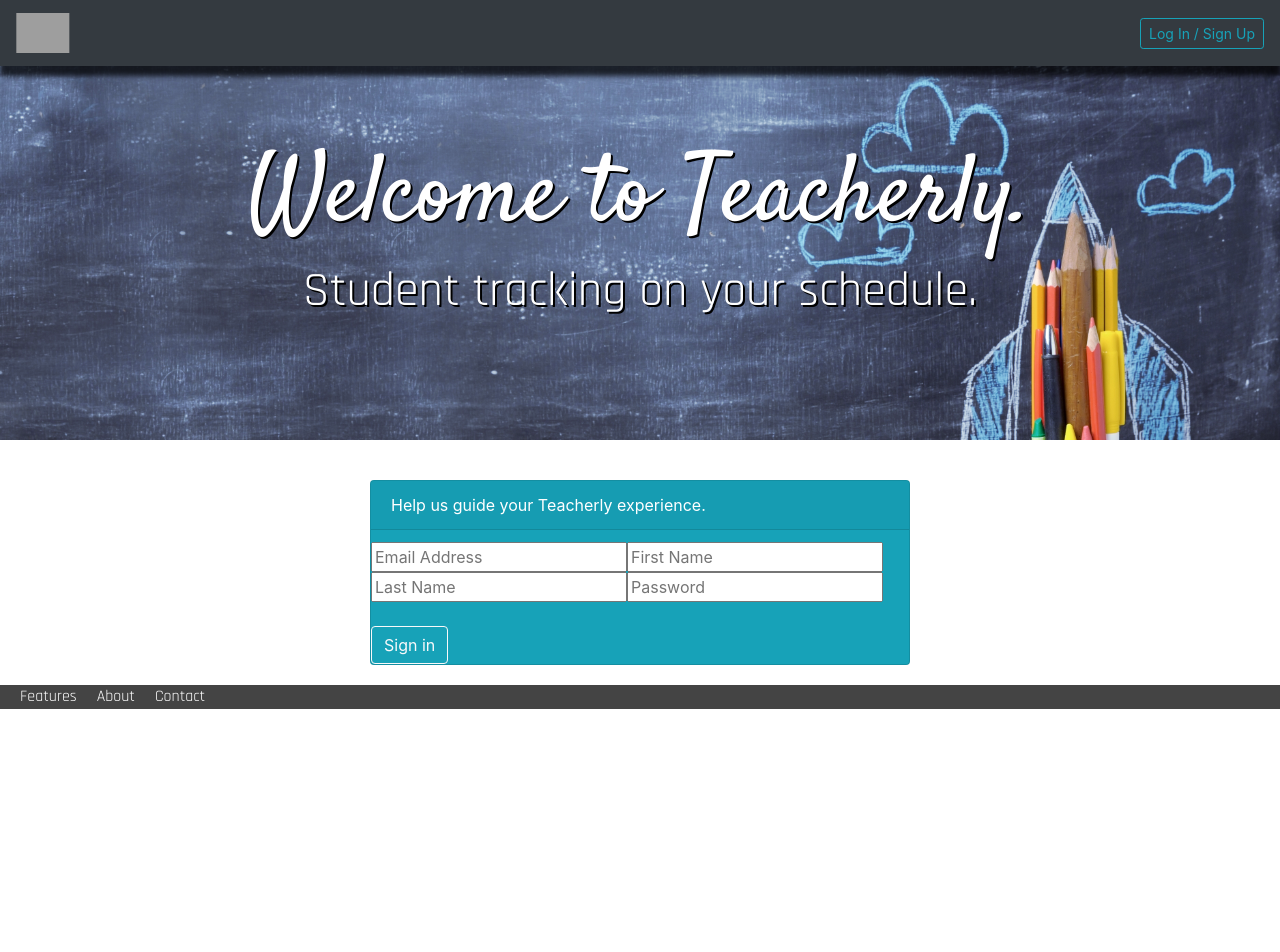
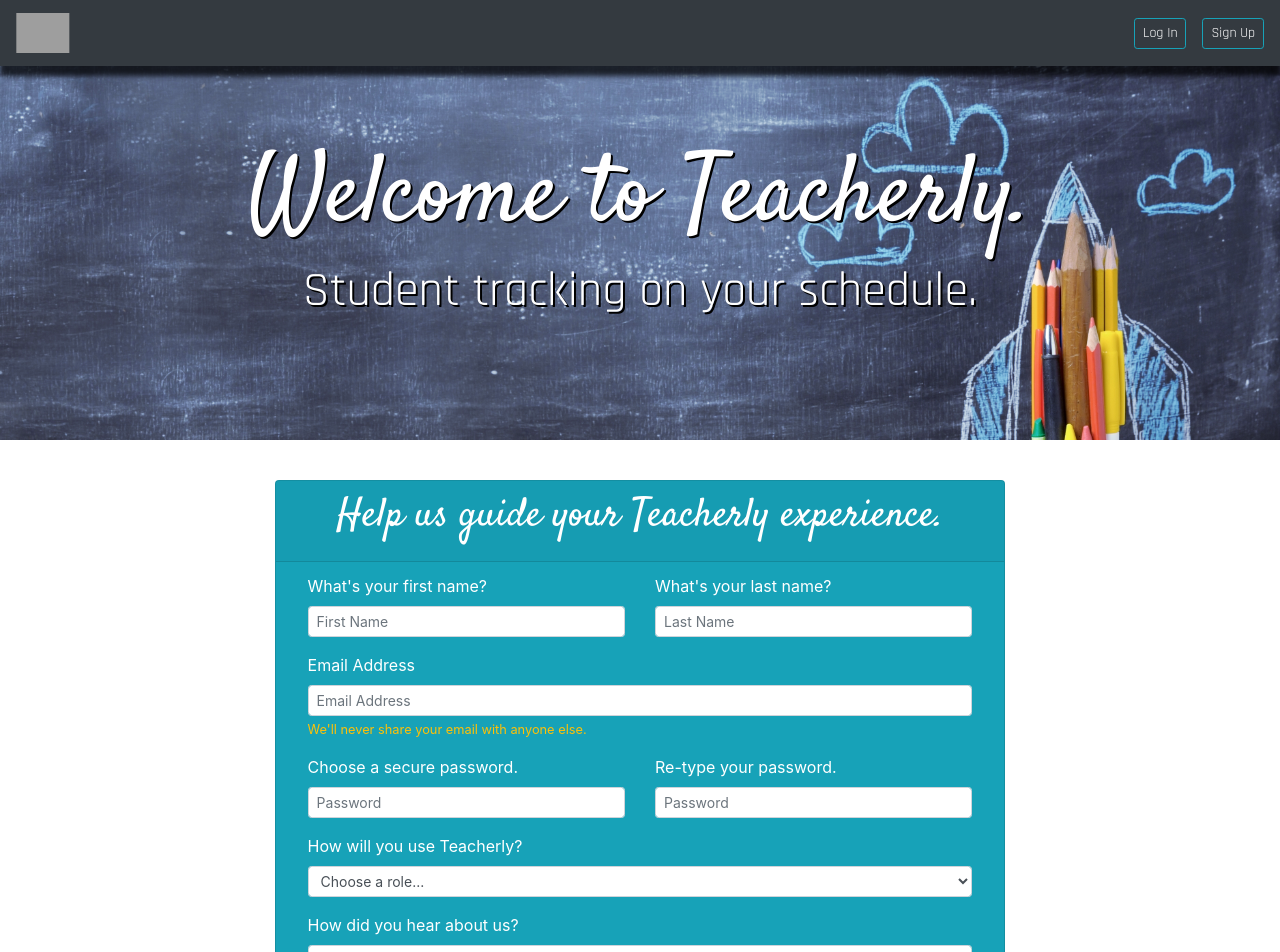
Before and after one commit to patrickeast/teacherly, a React (Create React App) app in the folder client/: page /signup in a window 1280 px wide. Shown: the top 952 px of the page. Before the commit the page ends 800 px from the top, so only its background shows below. Built offline with nearby package versions, Linux system fonts and the light colour scheme; grey boxes are pictures that could not be loaded.

Commit message:
Sign in & Sign up pages all formatted and routing.

```diff
--- a/client/src/components/Nav/Nav.js
+++ b/client/src/components/Nav/Nav.js
@@ -7,8 +7,10 @@ const Nav = props => (
     <a className="navbar-brand" href="/">
       <img src={logo} className="App-logo" alt="logo" />
     </a>
-
-    <button className="ml-auto btn btn-sm btn-outline-info mt-2 mt-md-0 my-2 my-sm-0" type="submit" href="/">Log In / Sign Up</button>
+    <div className="ml-auto mt-2 mt-md-0 my-2 my-sm-0">
+      <a className="btn btn-sm btn-outline-info text-white" href="/login" role="button">Log In</a>
+      <a className="btn btn-sm btn-outline-info ml-3 text-white" href="/signup" role="button">Sign Up</a>
+    </div>
   </nav>
 );
 
--- a/client/src/pages/Features/Features.js
+++ b/client/src/pages/Features/Features.js
@@ -5,7 +5,7 @@ import TechImg from '../../images/Tech.png';
 import TrelloImg from '../../images/Trello.png';
 import HomeImg from '../../images/Home.jpeg';
 
-class Features extends Component {
+export default class Features extends Component {
     render() {
         return (
             <div>
@@ -56,7 +56,7 @@ class Features extends Component {
                                         <li>NightmareJS for testing (If I have time)</li>
                                         <li>More to come...</li>
                                     </ul>
-                                    <a href="https://github.com/patrickeast/teacherly" target="_blank" className="btn btn-outline-info">View the GitHub Repo.</a>
+                                    <a href="https://github.com/patrickeast/teacherly" target="_blank" rel="noopener noreferrer" className="btn btn-outline-info">View the GitHub Repo.</a>
                                 </div>
                             </div>
                         </div>
@@ -66,7 +66,7 @@ class Features extends Component {
                                 <div className="card-body">
                                     <h5 className="card-title">Wire Frames</h5>
                                     <p className="card-text">I uploaded my wire frames to Dropbox. I have detailed drawings of the two main pages, with comments on each image to discuss individual features.</p>
-                                    <a href="https://www.dropbox.com/sh/owk4qfnq9a48649/AAC8AN3Paw214CH2m2cUsP9Za?dl=0" target="_blank" className="btn btn-outline-info">View Wire Frames</a>
+                                    <a href="https://www.dropbox.com/sh/owk4qfnq9a48649/AAC8AN3Paw214CH2m2cUsP9Za?dl=0" target="_blank" rel="noopener noreferrer" className="btn btn-outline-info">View Wire Frames</a>
                                 </div>
                             </div>
                         </div>
@@ -76,7 +76,7 @@ class Features extends Component {
                                 <div className="card-body">
                                     <h5 className="card-title">Trello Board</h5>
                                     <p className="card-text">Trello will be vital in keeping up-to-date with my tasks. I'm attempting to complete a lot here, even by only doing the Teacher "tier" of the product.</p>
-                                    <a href="https://trello.com/b/RCKKnpBB/teacherly" target="_blank" className="btn btn-outline-info">View Trello Board</a>
+                                    <a href="https://trello.com/b/RCKKnpBB/teacherly" target="_blank" rel="noopener noreferrer" className="btn btn-outline-info">View Trello Board</a>
                                 </div>
                             </div>
                         </div>
@@ -87,5 +87,3 @@ class Features extends Component {
         );
     }
 }
-
-export default Features;
--- a/client/src/pages/Home/Home.js
+++ b/client/src/pages/Home/Home.js
@@ -5,7 +5,7 @@ import TeacherImg from '../../images/teacher.png';
 import PrincipalImg from '../../images/principal.png';
 import ParentsImg from '../../images/Parents.png';
 
-class Home extends Component {
+export default class Home extends Component {
     render() {
         return (
             <div>
@@ -48,5 +48,3 @@ class Home extends Component {
         );
     }
 }
-
-export default Home;
--- a/client/src/pages/Login/Login.js
+++ b/client/src/pages/Login/Login.js
@@ -16,7 +16,7 @@ export default class Login extends Component {
                                 <div className="card-title">
                                 </div>
                                 <div className="card-text">
-                                    <form id="signin" name="signin" method="post" action="signin">
+                                    <form id="signin" name="signin" method="post" action="/signin">
                                         <div className="row justify-content-around">
                                             <div className="col-11">
                                                 <div className="form-group">
--- a/client/src/pages/Signup/Signup.js
+++ b/client/src/pages/Signup/Signup.js
@@ -8,30 +8,78 @@ export default class Signup extends Component {
                 <Header />
                 <div className="container">
                     <div className="row justify-content-around">
-                        <div className="col-sm-10 col-md-6">
-                            <div className="card bg-info text-white">
-                                <div className="card-header">
-                                    Help us guide your Teacherly experience.
+                        <div className="col-sm-10 col-md-8">
+                            <div className="card bg-info text-white mb-3">
+                                <div className="card-header text-center">
+                                    <h1>Help us guide your Teacherly experience.</h1>
                                 </div>
                                 <div className="card-title">
                                 </div>
                                 <div className="card-text">
-                                    <form id="signin" name="signin" method="post" action="signin">
-                                        <div class="input-field">
-                                            <input name="email" placeholder="Email Address" type="text" class="text validate homeText" />
-                                            <input name="firstname" placeholder="First Name" type="text" class="validate homeText" />
-                                            <input name="lastname" placeholder="Last Name" type="text" class="validate homeText" />
-                                            <input name="password" placeholder="Password" type="password" class="validate homeText" />
+                                    <form id="singup" name="signup" method="post" action="/signup">
+                                        <div className="row justify-content-around">
+                                            <div className="col-11">
+                                                <div className="row">
+                                                    <div className="col">
+                                                        <div className="form-group">
+                                                            <label for="name">What's your first name?</label>
+                                                            <input name="firstname" placeholder="First Name" type="text" className="form-control form-control-sm" />
+                                                        </div>
+                                                    </div>
+                                                    <div className="col">
+                                                        <div className="form-group">
+                                                            <label for="name">What's your last name?</label>
+                                                            <input name="lastname" placeholder="Last Name" type="text" className="form-control form-control-sm" />
+                                                        </div>
+                                                    </div>
+                                                </div>
+                                                <div className="form-group">
+                                                    <label for="email">Email Address</label>
+                                                    <input className="form-control form-control-sm" aria-describedby="emailHelp" name="email" placeholder="Email Address" type="text" />
+                                                    <small id="emailHelp" className="form-text text-warning">We'll never share your email with anyone else.</small>
+                                                </div>
+                                                <div className="row">
+                                                    <div className="col">
+                                                        <div className="form-group">
+                                                            <label for="password">Choose a secure password.</label>
+                                                            <input name="password" placeholder="Password" type="password" className="form-control form-control-sm" />
+                                                        </div>
+                                                    </div>
+                                                    <div className="col">
+                                                        <div className="form-group">
+                                                            <label for="password">Re-type your password.</label>
+                                                            <input name="password" placeholder="Password" type="password" className="form-control form-control-sm" />
+                                                        </div>
+                                                    </div>
+                                                </div>
+                                                <div className="form-group">
+                                                    <label for="organization">How will you use Teacherly?</label>
+                                                    <select className="form-control form-control-sm" aria-describedby="role" name="role" placeholder="Choose a role" type="text">
+                                                        <option>Choose a role...</option>
+                                                        <option>Teacher</option>
+                                                        <option className="disabled">Parent/Guardian of a student</option>
+                                                        <option className="disabled">Administrator</option>
+                                                    </select>
+                                                </div>
+                                                <div className="form-group">
+                                                    <label for="organization">How did you hear about us?</label>
+                                                    <select className="form-control form-control-sm" aria-describedby="role" name="role" placeholder="Choose a role" type="text">
+                                                        <option>Options...</option>
+                                                        <option>DU's Full Stack Web Development Certification Bootcamp</option>
+                                                        <option className="disabled">Teacher or School</option>
+                                                        <option className="disabled">Google Search</option>
+                                                    </select>
+                                                </div>
+                                                <input className="btn btn-sm btn-outline-light mb-3" type="submit" value="Sign Up!" />
+                                            </div>
                                         </div>
-                                        <br />
-                                        <input className="btn btn-small btn-outline-light" type="submit" value="Sign in" />
                                     </form>
                                 </div>
                             </div>
                         </div>
                     </div>
                 </div>
-            </div >
+            </div>
         )
     }
 }
```
